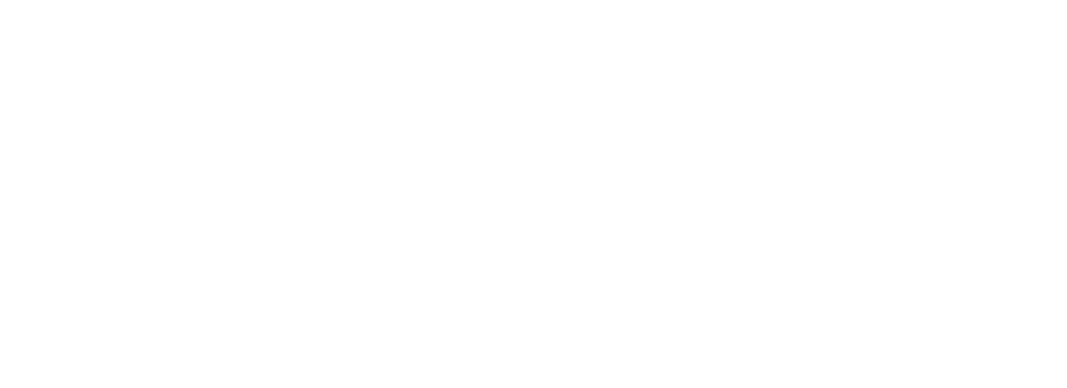
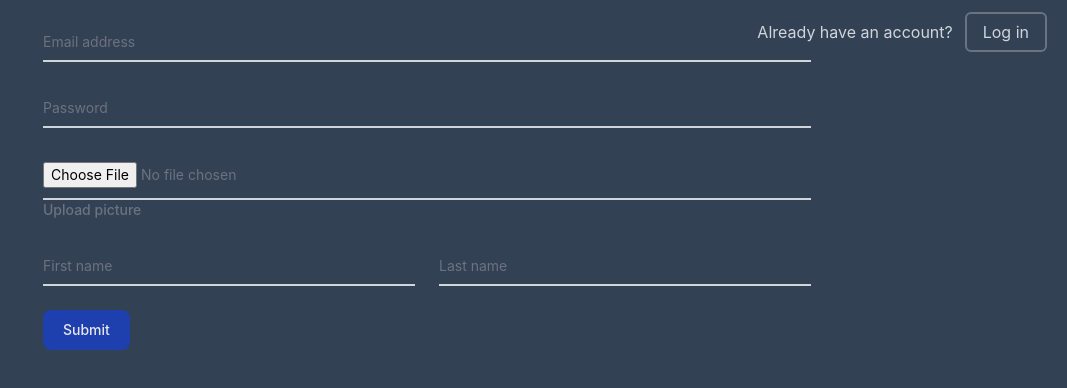
Before and after one commit to Shane99dt/upload-front, a React (Create React App) app: page /signup in a window 1280 px wide. Before the commit this address had no page. Shown: the top 388 px of the page, without its empty margins (213-1280 px from the left). Built offline with nearby package versions, Linux system fonts and the light colour scheme.

Commit message:
components

```diff
--- a/public/index.html
+++ b/public/index.html
@@ -26,7 +26,7 @@
   <title>React App</title>
 </head>
 
-<body>
+<body class="bg-slate-700">
   <noscript>You need to enable JavaScript to run this app.</noscript>
   <div id="root"></div>
   <!--
--- a/src/App.js
+++ b/src/App.js
@@ -4,6 +4,7 @@
 import Info from "./pages/Info";
 import { UserContextProvider } from "./context/User";
 import Login from "./pages/Login";
+import Home from "./pages/Home";
 
 const App = () => {
   return (
@@ -11,7 +12,8 @@
       <BrowserRouter>
         <UserContextProvider>
           <Routes>
-            <Route path="/" element={<Signup />} />
+            <Route path="/" element={<Home />} />
+            <Route path="/signup" element={<Signup />} />
             <Route path="/login" element={<Login />} />
             <Route path="/info" element={<Info />} />
           </Routes>
--- /dev/null
+++ b/src/components/Button.js
@@ -0,0 +1,12 @@
+const Button = ({ type, label, className }) => {
+  return (
+    <button
+      type={type}
+      className={`text-gray-200 bg-blue-800 hover:bg-blue-900 focus:ring-4 focus:outline-none focus:ring-blue-300 font-medium rounded-lg text-sm w-full sm:w-auto px-5 py-2.5 text-center ${className}`}
+    >
+      {label ? label : "Submit"}
+    </button>
+  );
+};
+
+export default Button;
--- a/src/components/Form.js
+++ b/src/components/Form.js
@@ -1,6 +1,7 @@
 import { useContext, useEffect, useState } from "react";
 import { useNavigate } from "react-router-dom";
 import { UserContext } from "../context/User";
+import Button from "./Button";
 
 const Form = ({ type }) => {
   const [firstName, setFirstName] = useState("");
@@ -8,8 +9,7 @@
   const [password, setPassword] = useState("");
   const [email, setEmail] = useState("");
   const [picture, setPicture] = useState(null);
-  // const [user, setUser] = useState([]);
-  const { setToken, user, setUser, image, setImage } = useContext(UserContext);
+  const { setToken, user, setUser, setImage } = useContext(UserContext);
   const navigate = useNavigate();
 
   const handleChangeFirstName = (e) => {
@@ -91,7 +91,7 @@
     if (token) {
       setToken(token);
     } else {
-      navigate("/");
+      navigate("/signup");
     }
   };
 
@@ -109,14 +109,14 @@
               type="email"
               name="email"
               id="email"
-              className="block py-2.5 px-0 w-full text-sm text-gray-900 bg-transparent border-0 border-b-2 border-gray-300 appearance-none dark:text-gray-500 dark:border-gray-600 dark:focus:border-blue-500 focus:outline-none focus:ring-0 focus:border-blue-600 peer"
+              className="block py-2.5 px-0 w-full text-sm text-gray-900 bg-transparent border-0 border-b-2 border-gray-300 appearance-none focus:outline-none focus:ring-0 focus:border-blue-600 peer"
               placeholder=" "
               required
               onChange={handleChangeEmail}
             />
             <label
               htmlFor="email"
-              className="peer-focus:font-medium absolute text-sm text-gray-500 dark:text-gray-400 duration-300 transform -translate-y-6 scale-75 top-3 -z-10 origin-[0] peer-focus:left-0 peer-focus:text-blue-600 peer-focus:dark:text-blue-500 peer-placeholder-shown:scale-100 peer-placeholder-shown:translate-y-0 peer-focus:scale-75 peer-focus:-translate-y-6"
+              className="peer-focus:font-medium absolute text-sm text-gray-500 duration-300 transform -translate-y-6 scale-75 top-3 -z-10 origin-[0] peer-focus:left-0 peer-focus:text-blue-600 peer-placeholder-shown:scale-100 peer-placeholder-shown:translate-y-0 peer-focus:scale-75 peer-focus:-translate-y-6"
             >
               Email address
             </label>
@@ -126,24 +126,19 @@
               type="password"
               name="password"
               id="password"
-              className="block py-2.5 px-0 w-full text-sm text-gray-900 bg-transparent border-0 border-b-2 border-gray-300 appearance-none dark:text-gray-500 dark:border-gray-600 dark:focus:border-blue-500 focus:outline-none focus:ring-0 focus:border-blue-600 peer"
+              className="block py-2.5 px-0 w-full text-sm text-gray-900 bg-transparent border-0 border-b-2 border-gray-300 appearance-none focus:outline-none focus:ring-0 focus:border-blue-600 peer"
               placeholder=" "
               required
               onChange={handleChangePassword}
             />
             <label
               htmlFor="password"
-              className="peer-focus:font-medium absolute text-sm text-gray-500 dark:text-gray-400 duration-300 transform -translate-y-6 scale-75 top-3 -z-10 origin-[0] peer-focus:left-0 peer-focus:text-blue-600 peer-focus:dark:text-blue-500 peer-placeholder-shown:scale-100 peer-placeholder-shown:translate-y-0 peer-focus:scale-75 peer-focus:-translate-y-6"
+              className="peer-focus:font-medium absolute text-sm text-gray-500 duration-300 transform -translate-y-6 scale-75 top-3 -z-10 origin-[0] peer-focus:left-0 peer-focus:text-blue-600 peer-placeholder-shown:scale-100 peer-placeholder-shown:translate-y-0 peer-focus:scale-75 peer-focus:-translate-y-6"
             >
               Password
             </label>
           </div>
-          <button
-            type="submit"
-            className="text-gray-200 bg-blue-700 hover:bg-blue-800 focus:ring-4 focus:outline-none focus:ring-blue-300 font-medium rounded-lg text-sm w-full sm:w-auto px-5 py-2.5 text-center dark:bg-blue-600 dark:hover:bg-blue-700 dark:focus:ring-blue-800"
-          >
-            Submit
-          </button>
+          <Button type={"submit"} />
         </form>
       )}
 
@@ -159,14 +154,14 @@
               type="email"
               name="email"
               id="email"
-              className="block py-2.5 px-0 w-full text-sm text-gray-900 bg-transparent border-0 border-b-2 border-gray-300 appearance-none dark:text-gray-500 dark:border-gray-600 dark:focus:border-blue-500 focus:outline-none focus:ring-0 focus:border-blue-600 peer"
+              className="block py-2.5 px-0 w-full text-sm text-gray-900 bg-transparent border-0 border-b-2 border-gray-300 appearance-none focus:outline-none focus:ring-0 focus:border-blue-600 peer"
               placeholder=" "
               required
               onChange={handleChangeEmail}
             />
             <label
               htmlFor="email"
-              className="peer-focus:font-medium absolute text-sm text-gray-500 dark:text-gray-400 duration-300 transform -translate-y-6 scale-75 top-3 -z-10 origin-[0] peer-focus:left-0 peer-focus:text-blue-600 peer-focus:dark:text-blue-500 peer-placeholder-shown:scale-100 peer-placeholder-shown:translate-y-0 peer-focus:scale-75 peer-focus:-translate-y-6"
+              className="peer-focus:font-medium absolute text-sm text-gray-500 duration-300 transform -translate-y-6 scale-75 top-3 -z-10 origin-[0] peer-focus:left-0 peer-focus:text-blue-600 peer-placeholder-shown:scale-100 peer-placeholder-shown:translate-y-0 peer-focus:scale-75 peer-focus:-translate-y-6"
             >
               Email address
             </label>
@@ -176,14 +171,14 @@
               type="password"
               name="password"
               id="password"
-              className="block py-2.5 px-0 w-full text-sm text-gray-900 bg-transparent border-0 border-b-2 border-gray-300 appearance-none dark:text-gray-500 dark:border-gray-600 dark:focus:border-blue-500 focus:outline-none focus:ring-0 focus:border-blue-600 peer"
+              className="block py-2.5 px-0 w-full text-sm text-gray-900 bg-transparent border-0 border-b-2 border-gray-300 appearance-none focus:outline-none focus:ring-0 focus:border-blue-600 peer"
               placeholder=" "
               required
               onChange={handleChangePassword}
             />
             <label
               htmlFor="password"
-              className="peer-focus:font-medium absolute text-sm text-gray-500 dark:text-gray-400 duration-300 transform -translate-y-6 scale-75 top-3 -z-10 origin-[0] peer-focus:left-0 peer-focus:text-blue-600 peer-focus:dark:text-blue-500 peer-placeholder-shown:scale-100 peer-placeholder-shown:translate-y-0 peer-focus:scale-75 peer-focus:-translate-y-6"
+              className="peer-focus:font-medium absolute text-sm text-gray-500 duration-300 transform -translate-y-6 scale-75 top-3 -z-10 origin-[0] peer-focus:left-0 peer-focus:text-blue-600 peer-placeholder-shown:scale-100 peer-placeholder-shown:translate-y-0 peer-focus:scale-75 peer-focus:-translate-y-6"
             >
               Password
             </label>
@@ -192,14 +187,14 @@
             <input
               name="file"
               id="file_input"
-              className="block py-2.5 px-0 w-full text-sm text-gray-900 bg-transparent border-0 border-b-2 border-gray-300 appearance-none dark:text-gray-500 dark:border-gray-600 dark:focus:border-blue-500 focus:outline-none focus:ring-0 focus:border-blue-600 peer"
+              className="block py-2.5 px-0 w-full text-sm text-gray-500 bg-transparent border-0 border-b-2 border-gray-300 appearance-none focus:outline-none focus:ring-0 focus:border-blue-600 peer"
               placeholder=" "
               type="file"
               required
               onChange={handleChangePicture}
             />
             <label
-              className="block mb-2 text-sm font-medium text-gray-900 dark:text-gray-500"
+              className="block mb-2 text-sm font-medium text-gray-500"
               htmlFor="file_input"
             >
               Upload picture
@@ -211,14 +206,14 @@
                 type="text"
                 name="firstName"
                 id="firstName"
-                className="block py-2.5 px-0 w-full text-sm text-gray-900 bg-transparent border-0 border-b-2 border-gray-300 appearance-none dark:text-gray-500 dark:border-gray-600 dark:focus:border-blue-500 focus:outline-none focus:ring-0 focus:border-blue-600 peer"
+                className="block py-2.5 px-0 w-full text-sm text-gray-900 bg-transparent border-0 border-b-2 border-gray-300 appearance-none focus:outline-none focus:ring-0 focus:border-blue-600 peer"
                 placeholder=" "
                 required
                 onChange={handleChangeFirstName}
               />
               <label
                 htmlFor="firstName"
-                className="peer-focus:font-medium absolute text-sm text-gray-500 dark:text-gray-400 duration-300 transform -translate-y-6 scale-75 top-3 -z-10 origin-[0] peer-focus:left-0 peer-focus:text-blue-600 peer-focus:dark:text-blue-500 peer-placeholder-shown:scale-100 peer-placeholder-shown:translate-y-0 peer-focus:scale-75 peer-focus:-translate-y-6"
+                className="peer-focus:font-medium absolute text-sm text-gray-500 duration-300 transform -translate-y-6 scale-75 top-3 -z-10 origin-[0] peer-focus:left-0 peer-focus:text-blue-600 peer-placeholder-shown:scale-100 peer-placeholder-shown:translate-y-0 peer-focus:scale-75 peer-focus:-translate-y-6"
               >
                 First name
               </label>
@@ -228,25 +223,20 @@
                 type="text"
                 name="lastName"
                 id="lastName"
-                className="block py-2.5 px-0 w-full text-sm text-gray-900 bg-transparent border-0 border-b-2 border-gray-300 appearance-none dark:text-gray-500 dark:border-gray-600 dark:focus:border-blue-500 focus:outline-none focus:ring-0 focus:border-blue-600 peer"
+                className="block py-2.5 px-0 w-full text-sm text-gray-900 bg-transparent border-0 border-b-2 border-gray-300 appearance-none focus:outline-none focus:ring-0 focus:border-blue-600 peer"
                 placeholder=" "
                 required
                 onChange={handleChangeLastName}
               />
               <label
                 htmlFor="lastName"
-                className="peer-focus:font-medium absolute text-sm text-gray-500 dark:text-gray-400 duration-300 transform -translate-y-6 scale-75 top-3 -z-10 origin-[0] peer-focus:left-0 peer-focus:text-blue-600 peer-focus:dark:text-blue-500 peer-placeholder-shown:scale-100 peer-placeholder-shown:translate-y-0 peer-focus:scale-75 peer-focus:-translate-y-6"
+                className="peer-focus:font-medium absolute text-sm text-gray-500 duration-300 transform -translate-y-6 scale-75 top-3 -z-10 origin-[0] peer-focus:left-0 peer-focus:text-blue-600 peer-placeholder-shown:scale-100 peer-placeholder-shown:translate-y-0 peer-focus:scale-75 peer-focus:-translate-y-6"
               >
                 Last name
               </label>
             </div>
           </div>
-          <button
-            type="submit"
-            className="text-gray-500 bg-blue-700 hover:bg-blue-800 focus:ring-4 focus:outline-none focus:ring-blue-300 font-medium rounded-lg text-sm w-full sm:w-auto px-5 py-2.5 text-center dark:bg-blue-600 dark:hover:bg-blue-700 dark:focus:ring-blue-800"
-          >
-            Submit
-          </button>
+          <Button type={"submit"} />
         </form>
       )}
     </>
--- /dev/null
+++ b/src/components/LinkButton.js
@@ -0,0 +1,14 @@
+import { Link } from "react-router-dom";
+
+const LinkButton = ({ to, label, className }) => {
+  return (
+    <Link
+      to={`/${to}`}
+      className={`border-2 border-gray-500 hover:bg-gray-500 text-gray-300 rounded-md px-4 py-2 ${className}`}
+    >
+      {label}
+    </Link>
+  );
+};
+
+export default LinkButton;
--- /dev/null
+++ b/src/pages/Home.js
@@ -0,0 +1,16 @@
+import { Link } from "react-router-dom";
+import LinkButton from "../components/LinkButton";
+
+const Home = () => {
+  return (
+    <>
+      <h1 className="text-5xl text-gray-100">Home</h1>
+      <div className="flex row gap-5 mt-5">
+        <LinkButton to={"signup"} label={"Sign up"} />
+        <LinkButton to={"login"} label={"Log in"} />
+      </div>
+    </>
+  );
+};
+
+export default Home;
--- a/src/pages/Login.js
+++ b/src/pages/Login.js
@@ -1,16 +1,12 @@
 import { Link } from "react-router-dom";
 import Form from "../components/Form";
+import LinkButton from "../components/LinkButton";
 
 const Login = () => {
   return (
     <div>
       <div className="absolute top-5 right-5">
-        <Link
-          className="border-2 border-gray-500 rounded-md px-4 py-2"
-          to={"/"}
-        >
-          Signup
-        </Link>
+        <LinkButton to={"signup"} label={"Sign up"} />
       </div>
       <Form type={"login"} />
     </div>
--- a/src/pages/Signup.js
+++ b/src/pages/Signup.js
@@ -1,7 +1,16 @@
 import Form from "../components/Form";
+import LinkButton from "../components/LinkButton";
 
 const Signup = () => {
-  return <Form type={"signup"} />;
+  return (
+    <div>
+      <div className="absolute top-5 right-5">
+        <label className="text-gray-300 mr-3">Already have an account?</label>
+        <LinkButton to={"login"} label={"Log in"} />
+      </div>
+      <Form type={"signup"} />
+    </div>
+  );
 };
 
 export default Signup;
```
Also changed, not shown: src/components/Wrapper.js (+4 -8 lines), src/api/Auth.js (added).
